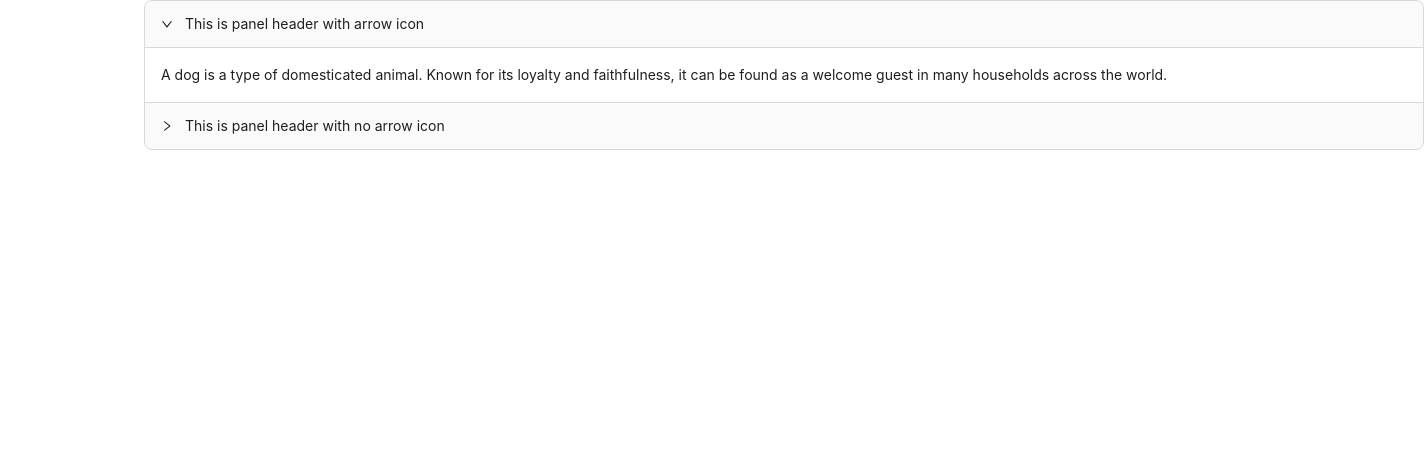
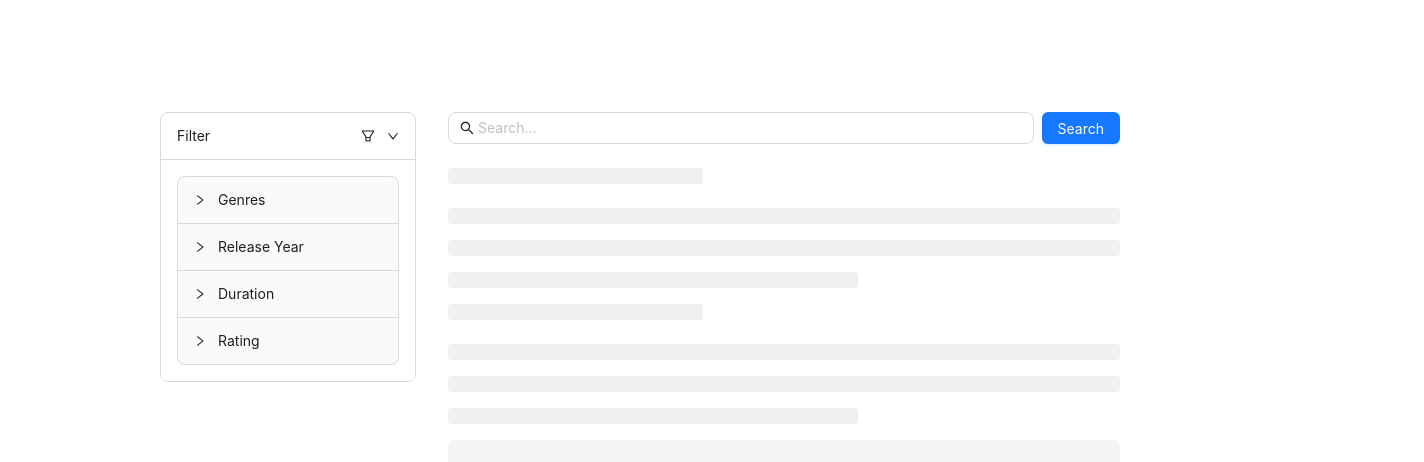
Before and after one commit to hasmukhsingh9901/Next_Pwa, a Next.js app: page / in a window 1280 px wide. Shown: the top 462 px of the page, 1424 px wide, since content can reach past the window. Built offline with nearby package versions, Linux system fonts and the light colour scheme.

Commit message:
✨feature: Homepage Setup

```diff
--- a/src/app/page.tsx
+++ b/src/app/page.tsx
@@ -1,36 +1,106 @@
-"use client"
-import React from 'react'
-import type { CollapseProps } from 'antd';
-import { Collapse } from 'antd';
+"use client";
+import { Input, Button, Collapse, Select, Skeleton } from "antd";
+import { FilterOutlined, DownOutlined, UpOutlined, SearchOutlined } from "@ant-design/icons";
+import React from "react";
 
-const text = `
-  A dog is a type of domesticated animal.
-  Known for its loyalty and faithfulness,
-  it can be found as a welcome guest in many households across the world.
-`;
+const { Panel } = Collapse;
 
-const items: CollapseProps['items'] = [
-  {
-    key: '1',
-    label: 'This is panel header with arrow icon',
-    children: <p>{text}</p>,
-  },
-  {
-    key: '2',
-    label: 'This is panel header with no arrow icon',
-    children: <p>{text}</p>,
-  },
-];
+const GenreList = () => (
+  <Select className="w-full" placeholder="Select Genre">
+    <Select.Option value="action">Action</Select.Option>
+    <Select.Option value="drama">Drama</Select.Option>
+    <Select.Option value="comedy">Comedy</Select.Option>
+  </Select>
+);
 
-const Home = () => {
-  const onChange = (key: string | string[]) => {
-    console.log(key);
-  };
+const ReleaseYearSelector = () => (
+  <Select className="w-full" placeholder="Select Year">
+    <Select.Option value="2023">2023</Select.Option>
+    <Select.Option value="2022">2022</Select.Option>
+    <Select.Option value="2021">2021</Select.Option>
+  </Select>
+);
+
+const DurationSelector = () => (
+  <Select className="w-full" placeholder="Select Duration">
+    <Select.Option value="short">Short</Select.Option>
+    <Select.Option value="medium">Medium</Select.Option>
+    <Select.Option value="long">Long</Select.Option>
+  </Select>
+);
+
+const RatingList = () => (
+  <Select className="w-full" placeholder="Select Rating">
+    <Select.Option value="5">5 stars</Select.Option>
+    <Select.Option value="4">4 stars</Select.Option>
+    <Select.Option value="3">3 stars</Select.Option>
+  </Select>
+);
+
+const MovieCard = () => (
+  <div className="bg-gray-100 p-4 rounded-lg">
+    <h3>Movie Title</h3>
+    <p>Some description about the movie...</p>
+  </div>
+);
+
+const MovieCardSkeleton = () => (
+  <Skeleton active />
+);
+
+export default function Home() {
   return (
-    <div className='w-screen h-screen '>
-      <Collapse defaultActiveKey={['1']} onChange={onChange} items={items} />
-    </div>
-  )
+    <>
+      <header className="pt-12 pb-3">
+        <h1 className="font-bold text-3xl">Your search</h1>
+      </header>
+
+      <div className="min-h-screen flex flex-col md:flex-row gap-4 md:gap-8 p-4">
+        <aside className="w-full md:w-64">
+          <Collapse
+            defaultActiveKey={["1"]}
+            expandIconPosition="right"
+            className="bg-white"
+          >
+            <Panel header="Filter" key="1" extra={<FilterOutlined />}>
+              <Collapse>
+                <Panel header="Genres" key="2">
+                  <GenreList />
+                </Panel>
+                <Panel header="Release Year" key="3">
+                  <ReleaseYearSelector />
+                </Panel>
+                <Panel header="Duration" key="4">
+                  <DurationSelector />
+                </Panel>
+                <Panel header="Rating" key="5">
+                  <RatingList />
+                </Panel>
+              </Collapse>
+            </Panel>
+          </Collapse>
+        </aside>
+
+        <main className="flex-1">
+          <header className="flex w-full gap-x-2">
+            <div className="relative flex-1">
+              <Input
+                prefix={<SearchOutlined />}
+                placeholder="Search..."
+                className="w-full rounded-lg"
+              />
+            </div>
+            <Button type="primary">Search</Button>
+          </header>
+
+          <div className="mt-6 flex flex-col gap-4">
+            <MovieCardSkeleton />
+            <MovieCardSkeleton />
+            <MovieCard />
+            <MovieCard />
+          </div>
+        </main>
+      </div>
+    </>
+  );
 }
-
-export default Home
--- a/tailwind.config.ts
+++ b/tailwind.config.ts
@@ -2,7 +2,6 @@ import type { Config } from "tailwindcss";
 
 const config: Config = {
   content: [
-    // "./src/pages/**/*.{js,ts,jsx,tsx,mdx}",
     "./src/components/**/*.{js,ts,jsx,tsx,mdx}",
     "./src/app/**/*.{js,ts,jsx,tsx,mdx}",
   ],
```
Also changed, not shown: 1 other file (tests, documents, lock files or other folders).
